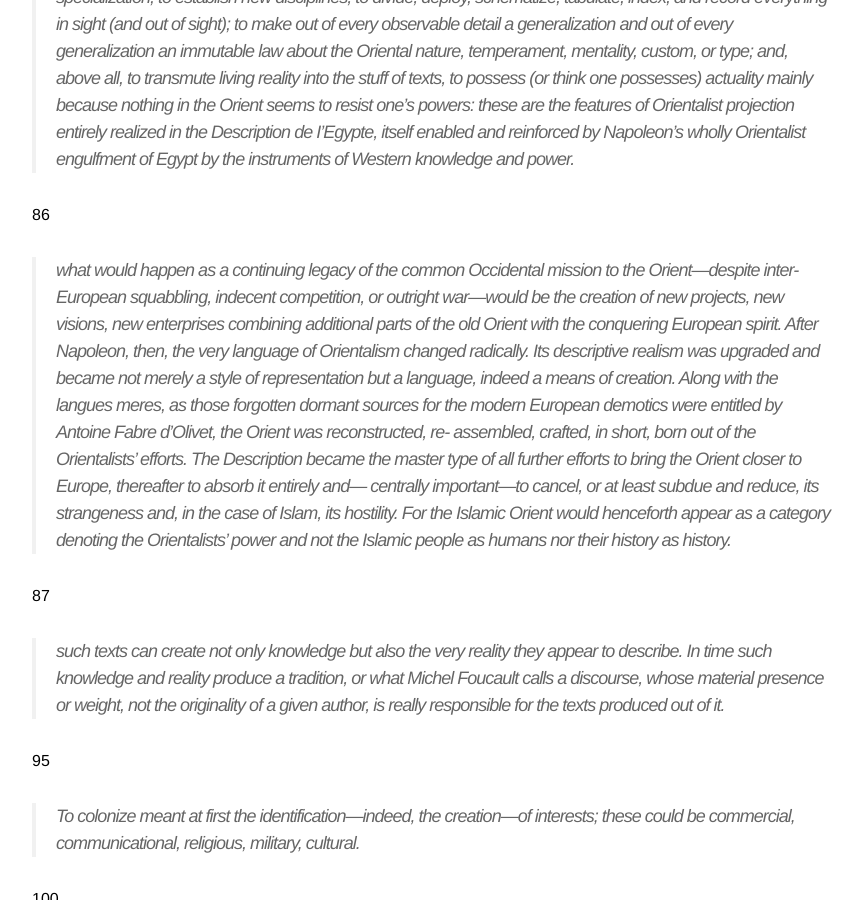
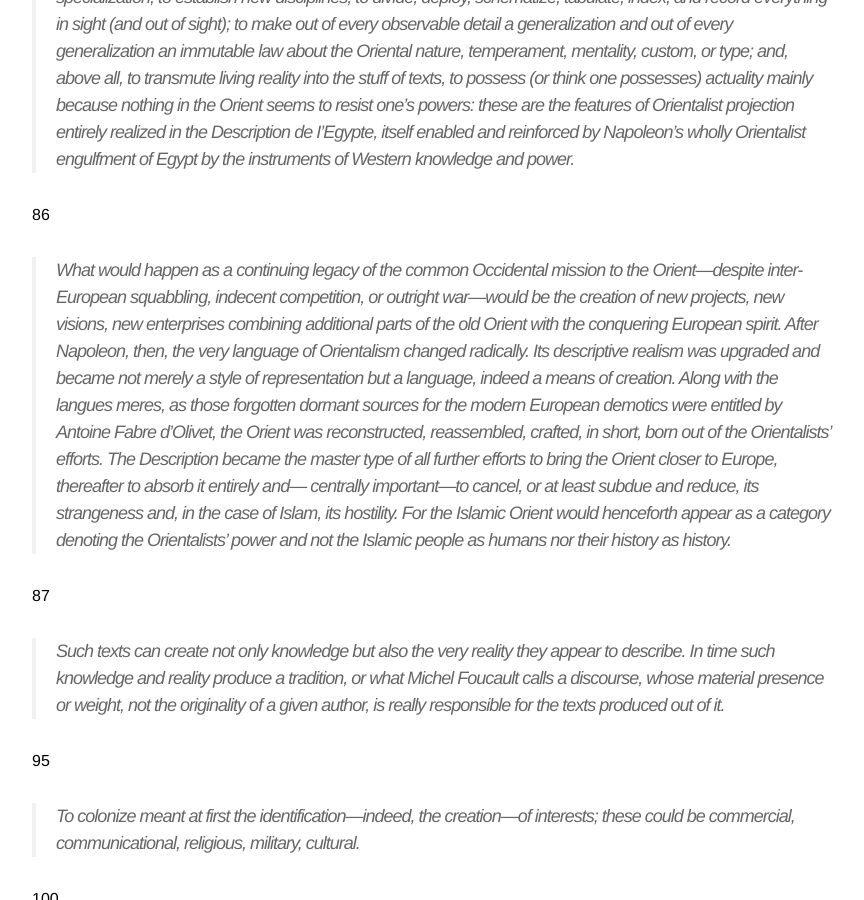
Before and after one commit to jauzeyimam/jauzeyimam.github.io, a Jekyll site: the page built from _posts/2016-07-02-orientalism.md, in a window 1280 px wide and 900 px high, scrolled down 1757 px. Shown: the whole window, without its empty margins (208-1072 px from the left). Built offline with Jekyll 4.4.1, drawn with Linux system fonts in a browser that asks for light colours; some of the changed text lies outside the part shown.

Commit message:
update to orientalism post

```diff
--- a/_posts/2016-07-02-orientalism.md
+++ b/_posts/2016-07-02-orientalism.md
@@ -46,11 +46,11 @@ Orientalism by [Edward Said](https://en.wikipedia.org/wiki/Edward_Said) ([Amazon
 
 86
 
->what would happen as a continuing legacy of the common Occidental mission to the Orient—despite inter-European squabbling, indecent competition, or outright war—would be the creation of new projects, new visions, new enterprises combining additional parts of the old Orient with the conquering European spirit. After Napoleon, then, the very language of Orientalism changed radically. Its descriptive realism was upgraded and became not merely a style of representation but a language, indeed a means of creation. Along with the langues meres, as those forgotten dormant sources for the modern European demotics were entitled by Antoine Fabre d'Olivet, the Orient was reconstructed, re- assembled, crafted, in short, born out of the Orientalists' efforts. The Description became the master type of all further efforts to bring the Orient closer to Europe, thereafter to absorb it entirely and— centrally important—to cancel, or at least subdue and reduce, its strangeness and, in the case of Islam, its hostility. For the Islamic Orient would henceforth appear as a category denoting the Orientalists' power and not the Islamic people as humans nor their history as history.
+>What would happen as a continuing legacy of the common Occidental mission to the Orient—despite inter-European squabbling, indecent competition, or outright war—would be the creation of new projects, new visions, new enterprises combining additional parts of the old Orient with the conquering European spirit. After Napoleon, then, the very language of Orientalism changed radically. Its descriptive realism was upgraded and became not merely a style of representation but a language, indeed a means of creation. Along with the langues meres, as those forgotten dormant sources for the modern European demotics were entitled by Antoine Fabre d'Olivet, the Orient was reconstructed, reassembled, crafted, in short, born out of the Orientalists' efforts. The Description became the master type of all further efforts to bring the Orient closer to Europe, thereafter to absorb it entirely and— centrally important—to cancel, or at least subdue and reduce, its strangeness and, in the case of Islam, its hostility. For the Islamic Orient would henceforth appear as a category denoting the Orientalists' power and not the Islamic people as humans nor their history as history.
 
 87
 
->such texts can create not only knowledge but also the very reality they appear to describe. In time such knowledge and reality produce a tradition, or what Michel Foucault calls a discourse, whose material presence or weight, not the originality of a given author, is really responsible for the texts produced out of it.
+>Such texts can create not only knowledge but also the very reality they appear to describe. In time such knowledge and reality produce a tradition, or what Michel Foucault calls a discourse, whose material presence or weight, not the originality of a given author, is really responsible for the texts produced out of it.
 
 95
 
```
Also changed, not shown: other parts of _posts/2016-07-02-orientalism.md (+1 -1 lines).
